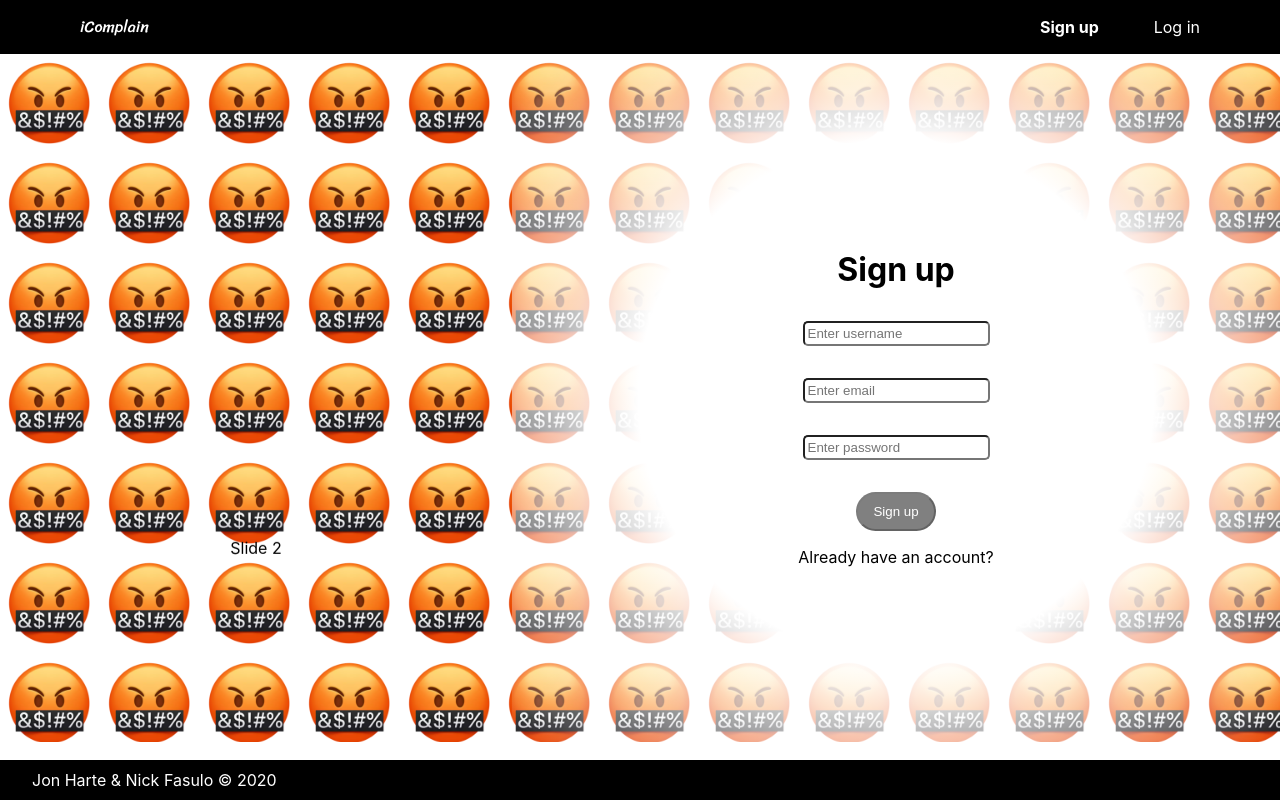
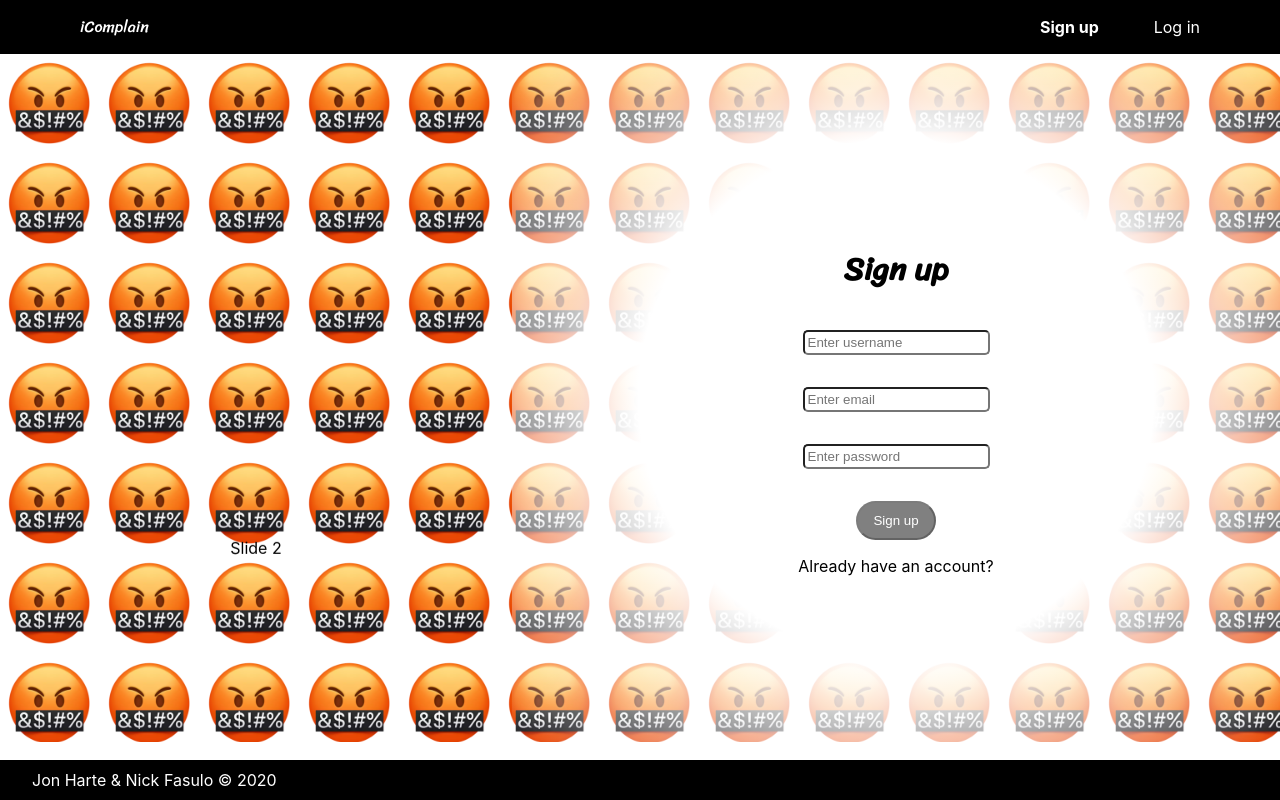
Before and after one commit to jharte5/icomplain-frontend, a React (Create React App) app: page /signup in a window 1280 px wide. Built offline with nearby package versions, Linux system fonts and the light colour scheme.

Commit message:
more styling

```diff
--- a/src/components/Landing/Landing.css
+++ b/src/components/Landing/Landing.css
@@ -25,5 +25,6 @@
 
 .landing-container h1 {
   text-shadow: 1px 1px 1px white;
+  cursor: default;
   font-family: 'Sriracha', cursive;
 }
--- a/src/components/Login/Login.css
+++ b/src/components/Login/Login.css
@@ -19,6 +19,8 @@
 
 .login-container h1 {
   margin-bottom: 1rem;
+  cursor: default;
+  font-family: 'Sriracha', cursive;
 }
 
 .login-container a:hover {
--- a/src/components/Signup/Signup.css
+++ b/src/components/Signup/Signup.css
@@ -19,6 +19,8 @@
 
 .signup-container h1 {
   margin-bottom: 1rem;
+  cursor: default;
+  font-family: 'Sriracha', cursive;
 }
 
 .form-style {
```
Also changed, not shown: 2 other files (tests, documents, lock files or other folders).
